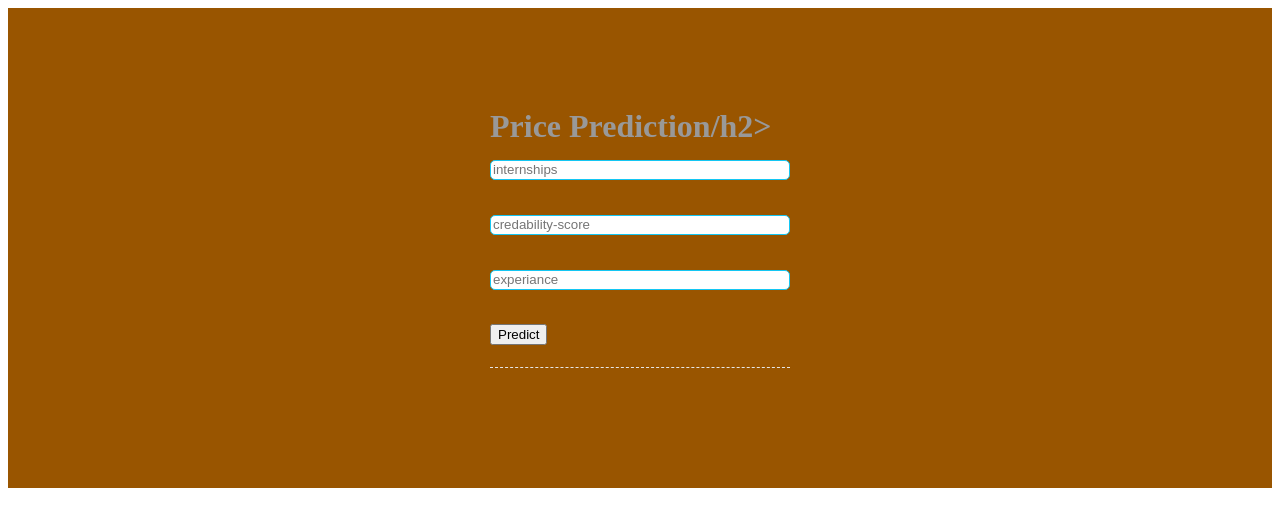
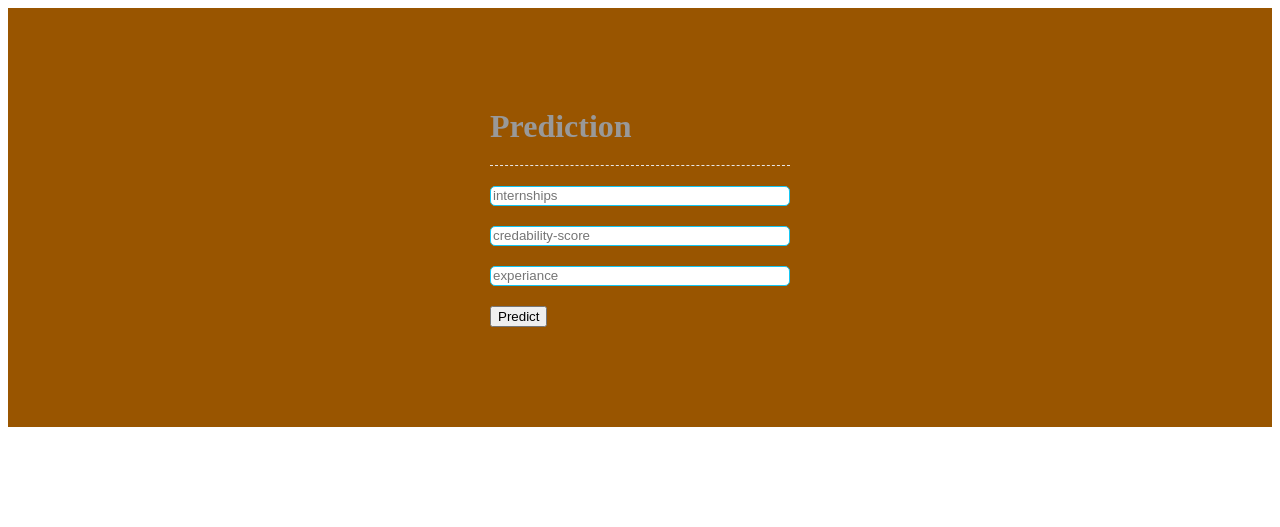
Before and after one commit to ritik90/price-pred, a Flask app: page / in a window 1280 px wide. Shown: the top 527 px of the page. Run offline with Flask 2, Linux system fonts and the light colour scheme; parts of the project's set-up code (start-up, migrations or seed data) failed here and were passed over.

Commit message:
Update index.html

```diff
--- a/templates/index.html
+++ b/templates/index.html
@@ -66,7 +66,7 @@ color: #999
 <body>
       <div class="register-wrapper">
         <div class="register-block">
-          <h2 class="register-title">Price Prediction/h2>
+          <h2 class="register-title">Prediction </h2>
           <form action="{{ url_for('predict')}}"method="post">
             <input type="text" name="experience" placeholder="internships" required="required" />
               <input type="text" name="test_score" placeholder="credability-score" required="required" />
```
